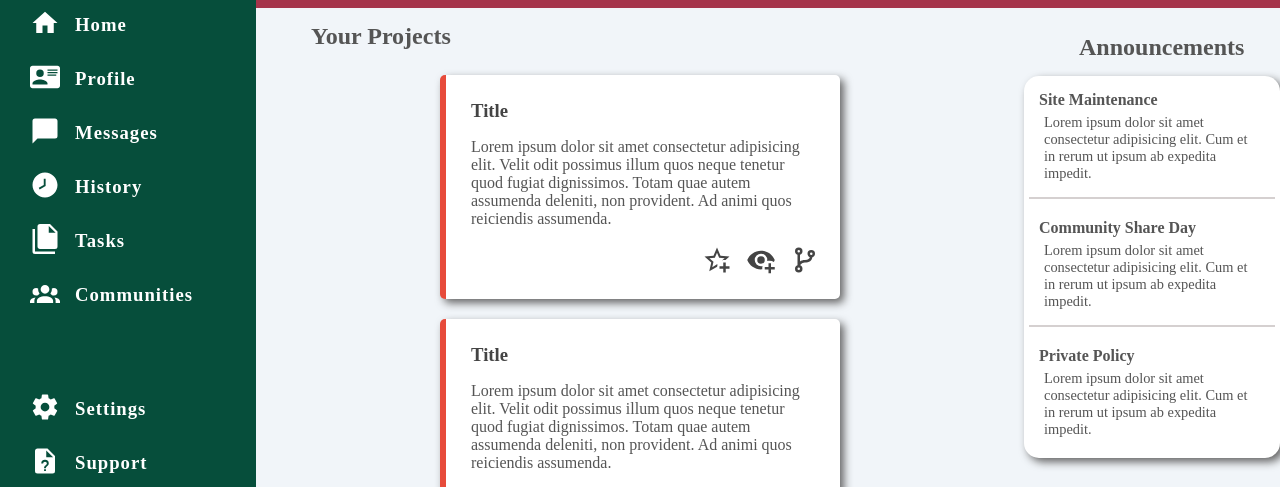
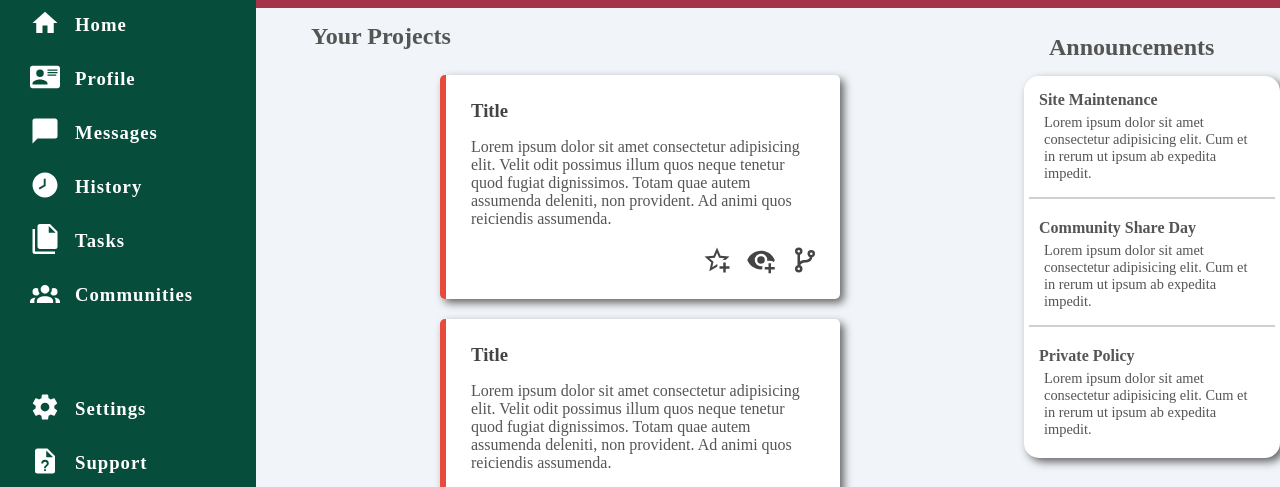
Before and after one commit to ashishdevkota/Admin-dashboard, a plain HTML site: page index.html in a window 1280 px wide. Shown: the part 152-639 px from the top of the page. Drawn offline with Linux system fonts and the light colour scheme.

Commit message:
Update styles.css
Change margin

```diff
--- a/styles.css
+++ b/styles.css
@@ -227,6 +227,11 @@ input:focus{
   grid-row: 2/3;
   margin-top: .7rem;
 }
+
+
+.announcements .main-title{
+  margin-left: 10px;
+}
 .ann-cards{
   background: turquoise;
   max-width: 300px;
```
